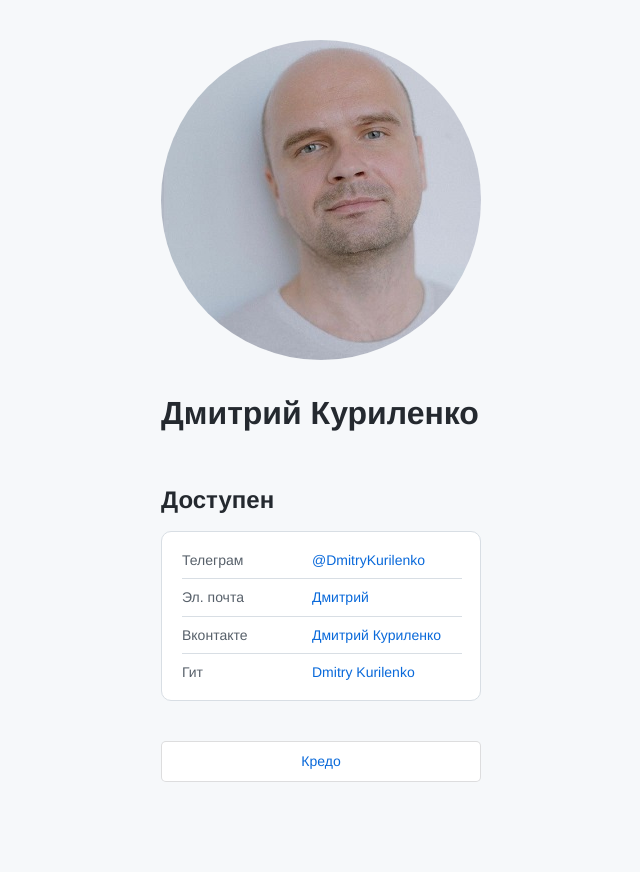
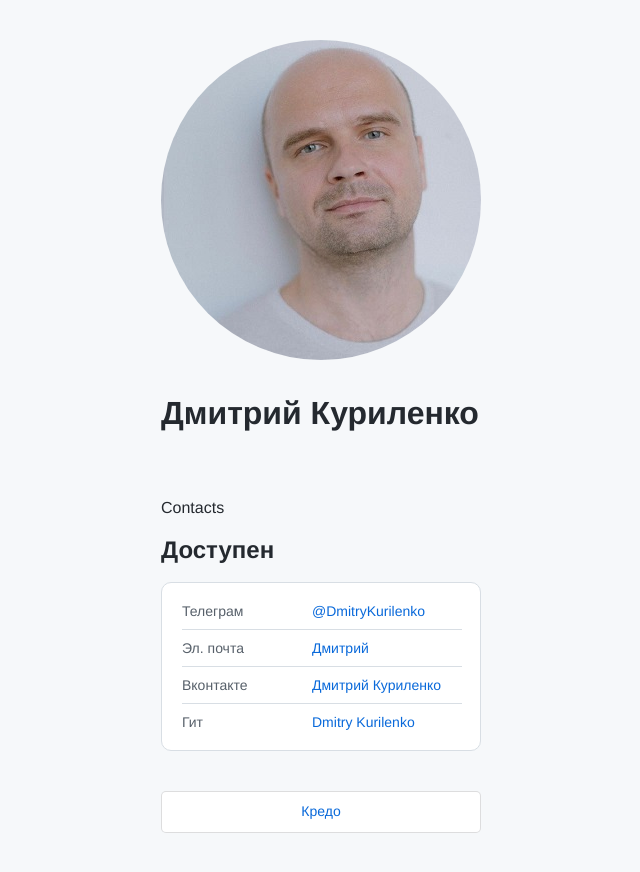
Before and after one commit to Flyspagettimonstr/Flyspagettimonstr.github.io, a plain HTML site: page index.html in a window 1280 px wide. Shown: the whole page, without its empty margins (319-959 px from the left). Before the commit the page ends 822 px from the top, so only its background shows below. Drawn offline with Linux system fonts and the light colour scheme.

Commit message:
добавил параграф Contacts

```diff
--- a/index.html
+++ b/index.html
@@ -15,6 +15,7 @@
       <h1 class="header__title">Дмитрий Куриленко</h1>
     </header>
     <main>
+      <p>Contacts</p>
       <section class="links">
         <h2 class="links__header">Доступен</h2>
         <ul class="links__container">
```
